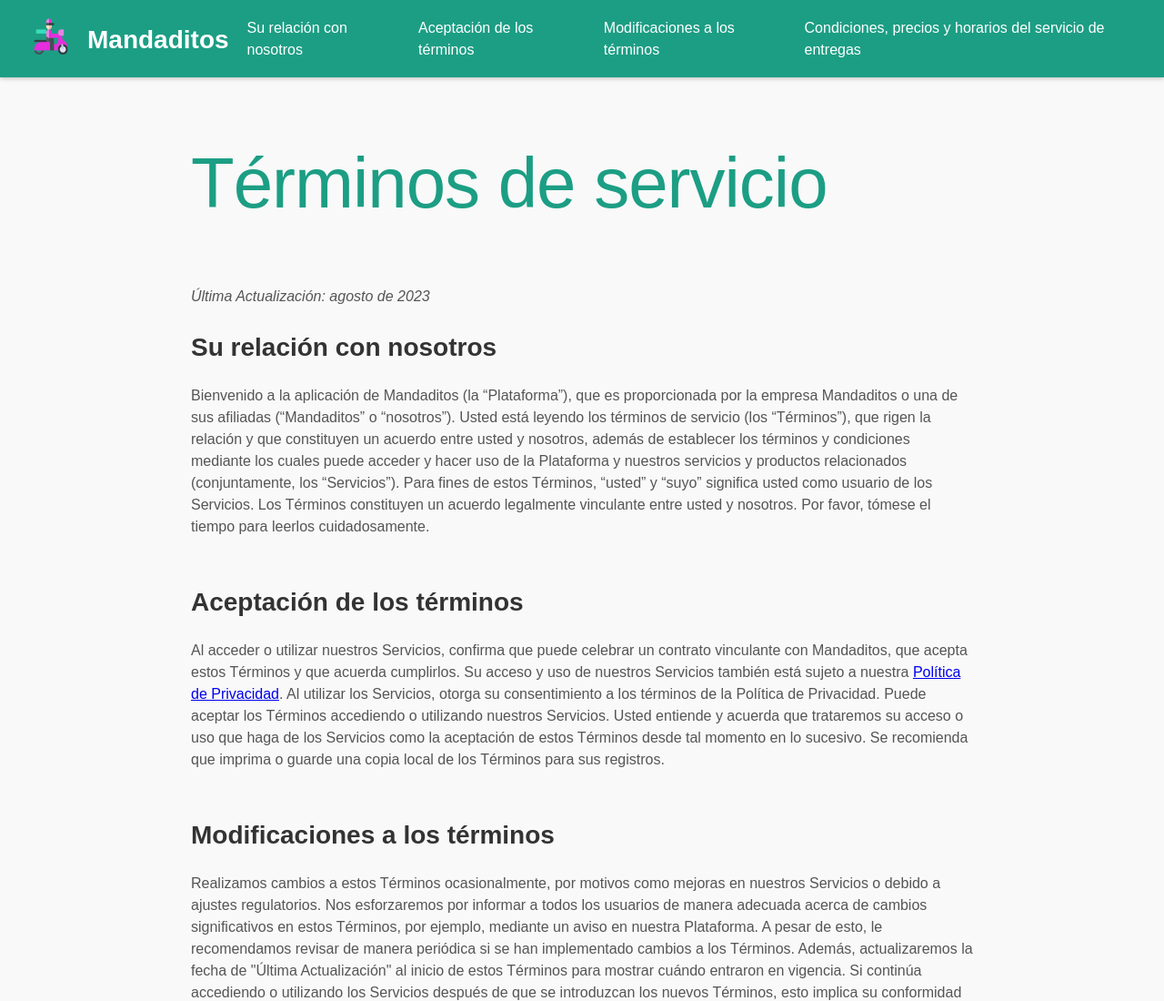
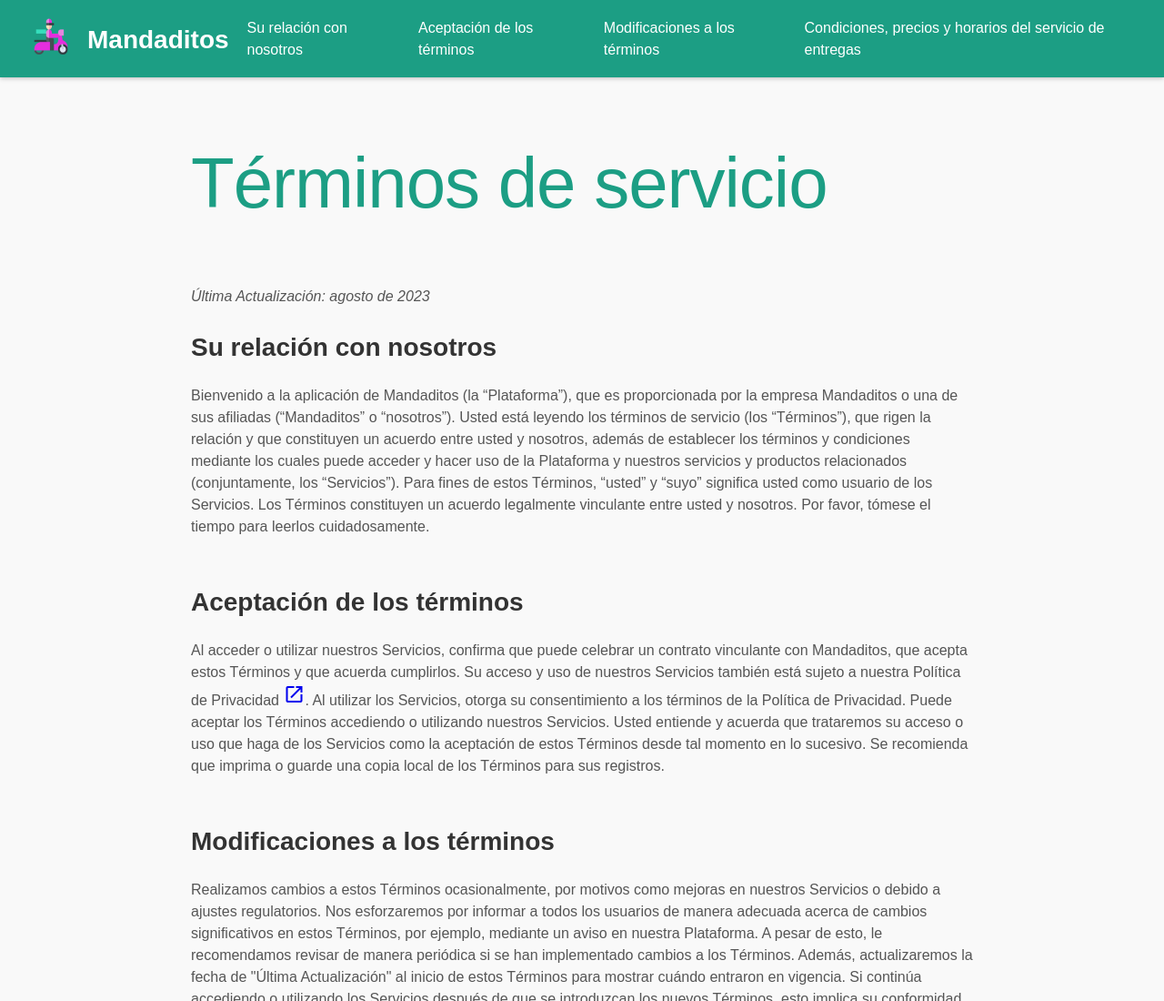
Before and after one commit to mandaditos-app/terminos-de-servicio, a plain HTML site: page index.html in a window 1280 px wide. Shown: the top 1100 px of the page at 91% size. Drawn offline with Linux system fonts and the light colour scheme; a script that the page names is missing.

Commit message:
Update index.html to include privacy url in icon instead of text

```diff
--- a/index.html
+++ b/index.html
@@ -4,6 +4,7 @@
     <meta charset="UTF-8" />
     <meta name="viewport" content="width=device-width, initial-scale=1.0" />
     <title>Términos de servicio - Mandaditos</title>
+    <link rel="stylesheet" href="https://fonts.googleapis.com/icon?family=Material+Icons">
     <link rel="icon" type="image/x-icon" href="logo.ico" />
     <link rel="stylesheet" href="style.css" />
   </head>
@@ -43,7 +44,7 @@
         <h2>Aceptación de los términos</h2>
         <p>
           Al acceder o utilizar nuestros Servicios, confirma que puede celebrar un contrato vinculante con Mandaditos, que acepta estos Términos y que acuerda cumplirlos.
-          Su acceso y uso de nuestros Servicios también está sujeto a nuestra <a href="https://mandaditos-app.github.io/privacidad/">Política de Privacidad</a>.
+          Su acceso y uso de nuestros Servicios también está sujeto a nuestra Política de Privacidad <a href="https://mandaditos-app.github.io/privacidad/" target="_blank" rel="nofollow"><i class="material-icons">launch</i></a>.
           Al utilizar los Servicios, otorga su consentimiento a los términos de la Política de Privacidad.
 
           Puede aceptar los Términos accediendo o utilizando nuestros Servicios. Usted entiende y acuerda que trataremos su acceso o uso que haga de los Servicios como la aceptación de estos Términos desde tal momento en lo sucesivo.
```
